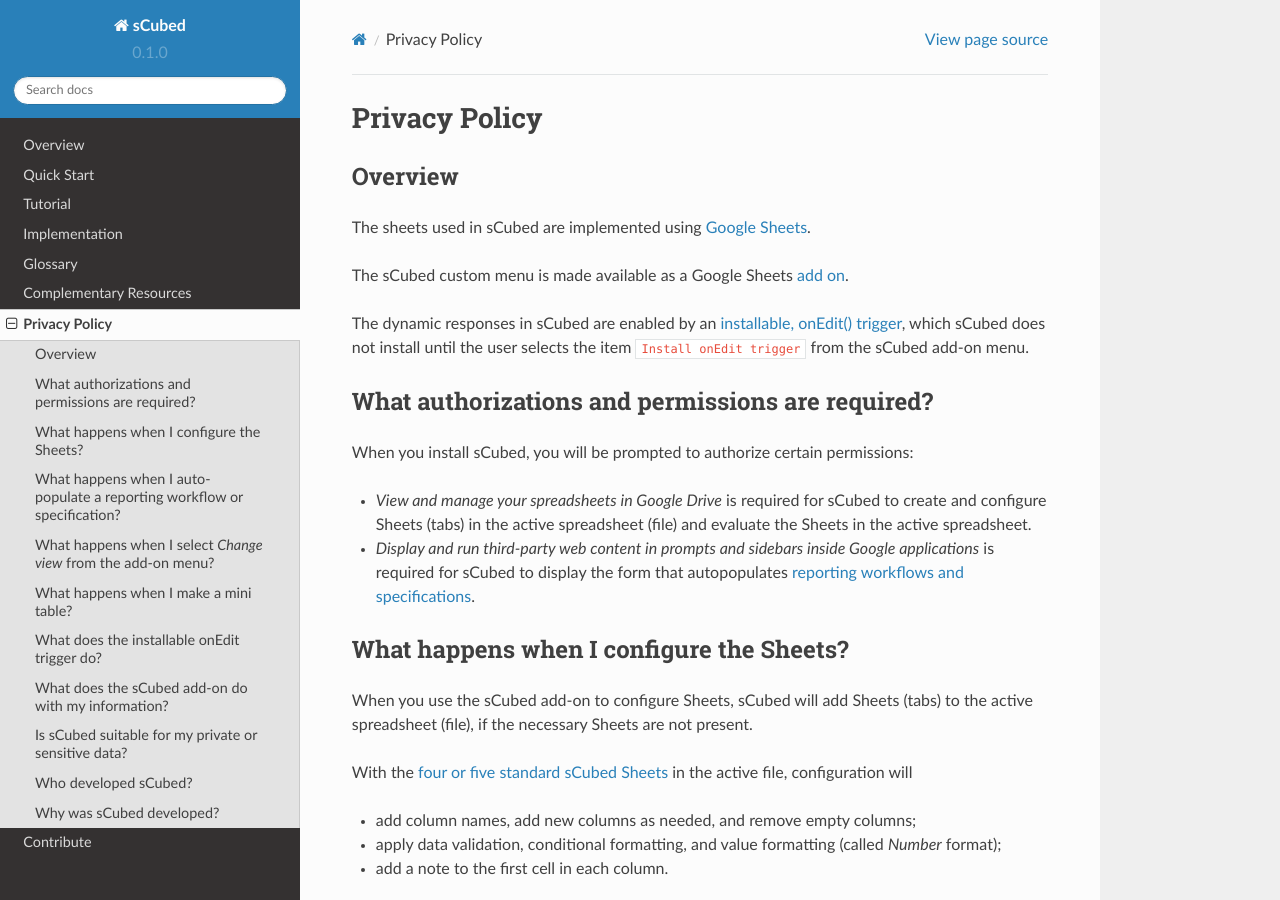
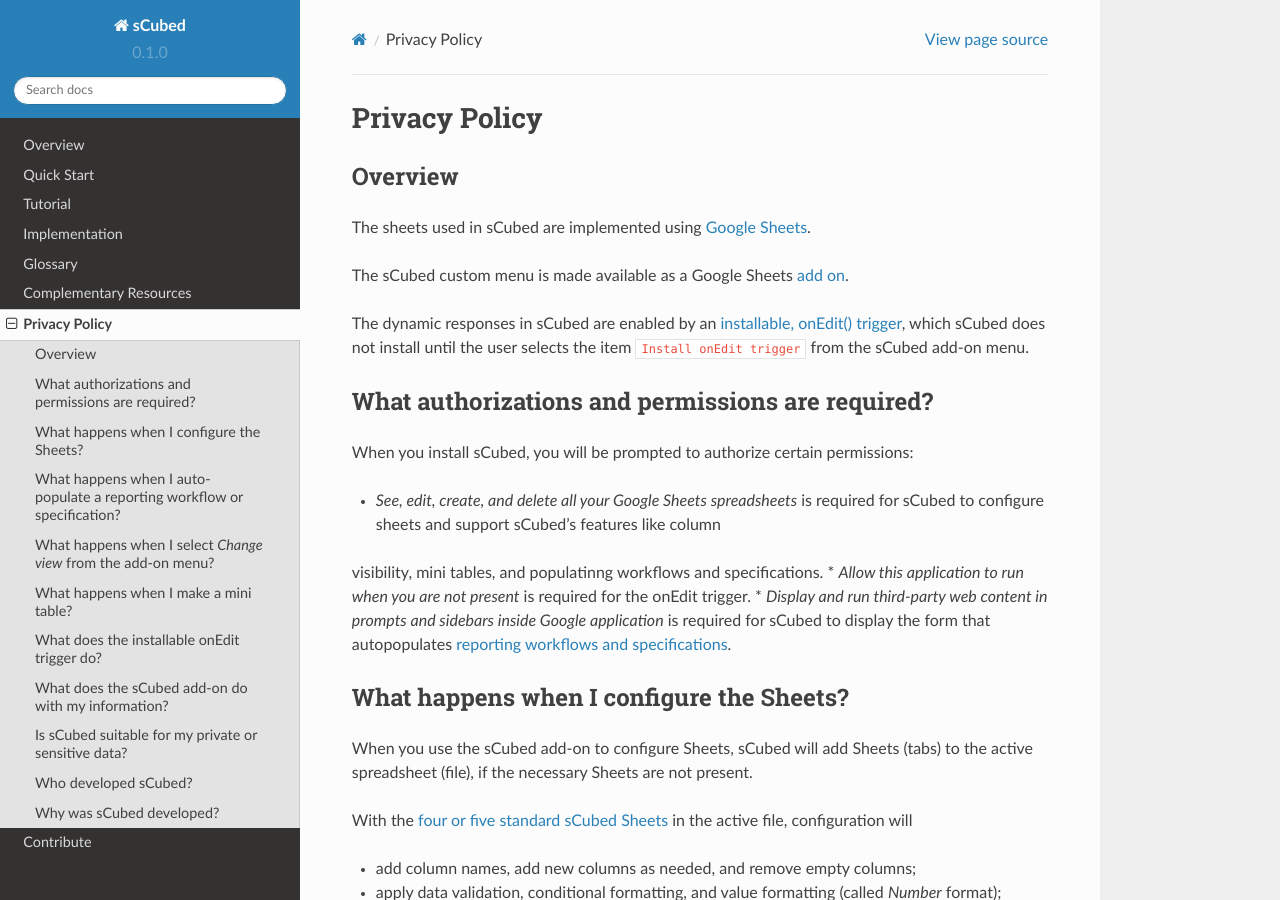
Before and after one commit to aemoore62/sCubed_docs, a Sphinx documentation site: the page built from docs/source/privacy_policy.rst, in a window 1280 px wide and 900 px high. Built offline with Sphinx 7.4.7 and the Read the Docs theme 2.0.0, drawn with Linux system fonts in a browser that asks for light colours.

Commit message:
update scopes

```diff
--- a/docs/source/privacy_policy.rst
+++ b/docs/source/privacy_policy.rst
@@ -15,8 +15,10 @@
 -------
 When you install sCubed, you will be prompted to authorize certain permissions:
 
-* *View and manage your spreadsheets in Google Drive* is required for sCubed to create and configure Sheets (tabs) in the active spreadsheet (file) and evaluate the Sheets in the active spreadsheet.
-* *Display and run third-party web content in prompts and sidebars inside Google applications* is required for sCubed to display the form that autopopulates `reporting workflows and specifications <https://scubed-docs.readthedocs.io/en/latest/overview.html#reporting-workflows>`_.
+* *See, edit, create, and delete all your Google Sheets spreadsheets* is required for sCubed to configure sheets and support sCubed's features like column
+visibility, mini tables, and populatinng workflows and specifications.
+* *Allow this application to run when you are not present* is required for the onEdit trigger.
+* *Display and run third-party web content in prompts and sidebars inside Google application* is required for sCubed to display the form that autopopulates `reporting workflows and specifications <https://scubed-docs.readthedocs.io/en/latest/overview.html#reporting-workflows>`_.
 
 What happens when I configure the Sheets?
 -------
```
